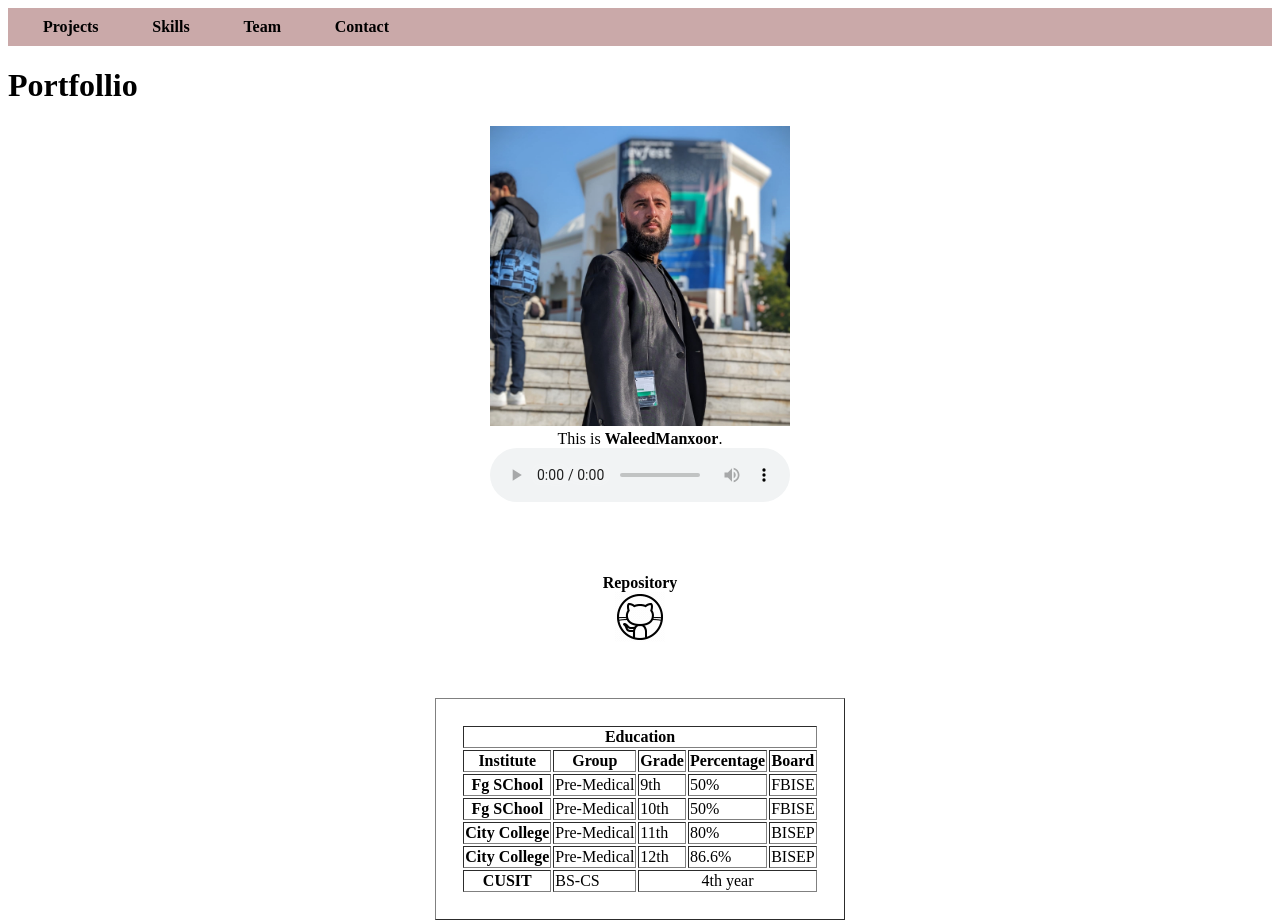
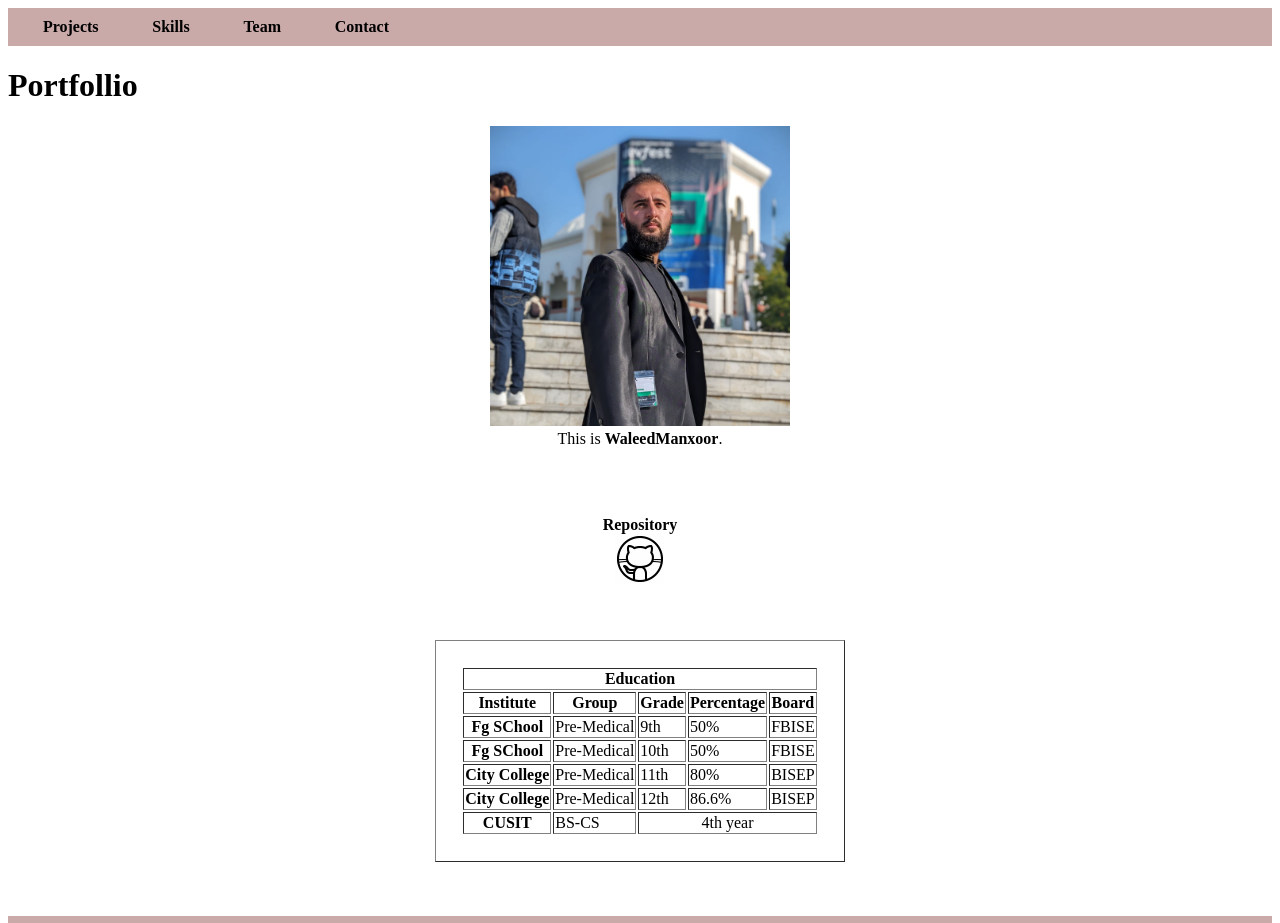
Before and after one commit to WaleedManxoor/SMIT_WD, a plain HTML site: page Tasks/class_task04/index.html in a window 1280 px wide. Shown: the top 923 px of the page. Drawn offline with Linux system fonts and the light colour scheme.

Commit message:
7thCommit

```diff
--- a/Tasks/class_task04/index.html
+++ b/Tasks/class_task04/index.html
@@ -42,7 +42,6 @@
         <figure>
     <img src="./img/img.jpg" alt="Waleed Manzoor" width="300">
     <figcaption>This is <b>WaleedManxoor</b>.</figcaption>
-    <audio src="https://icons8.com/music/track/soft-piano--inod" controls autoplay>WaleedManxoor</audio>
     </figure>
 
     </article>
```
